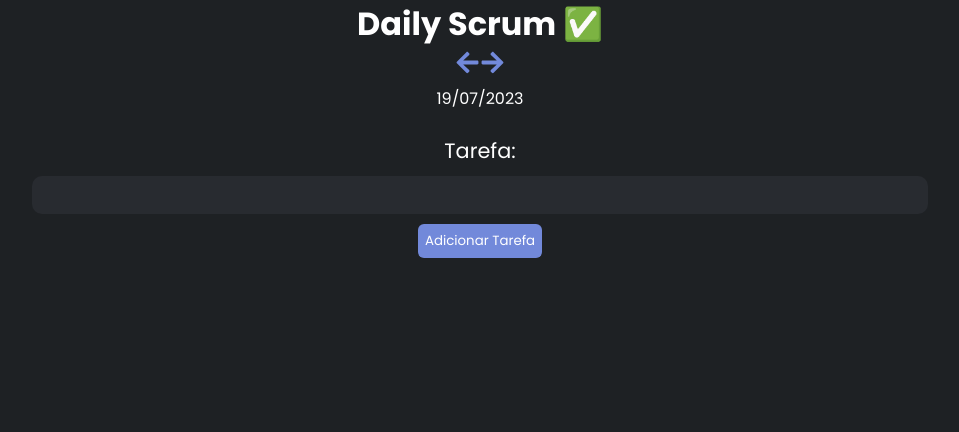
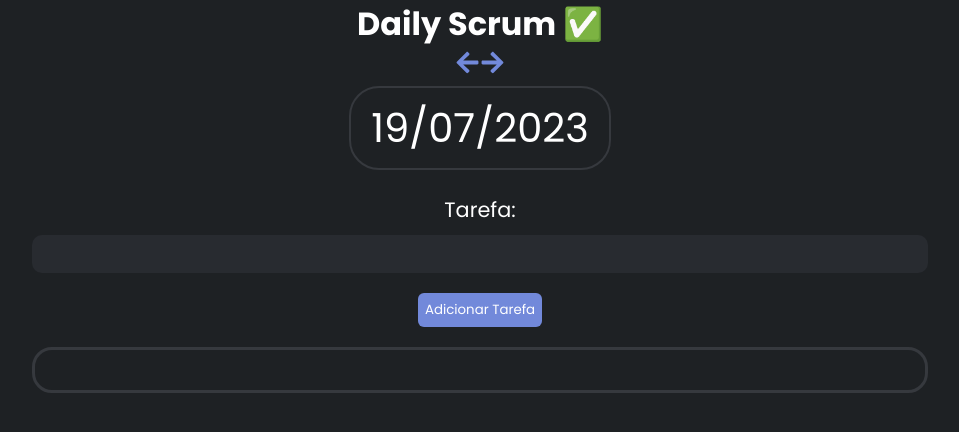
Before and after one commit to manosanti/daily-scrum, a React (Vite) app in the folder frontend/: page / in a window 1280 px wide. Shown: the top 432 px of the page, without its empty margins (160-1119 px from the left). Built offline with nearby package versions, Linux system fonts and the light colour scheme.

Commit message:
work-styled-commit

```diff
--- a/frontend/src/pages/Teste.jsx
+++ b/frontend/src/pages/Teste.jsx
@@ -17,6 +17,16 @@ const GlobalStyles = createGlobalStyle`
 const HeaderWrapper = styled.header`
   color: white;
   text-align: center;
+
+  p {
+    margin: 0 auto;
+    text-align: center !important;
+    font-size: 40px;
+    border-radius: 30px;
+    padding: 10px 20px;
+    border: 2px solid var(--gray);
+    width: min-content;
+  }
 
   button {
     cursor: pointer;
@@ -75,6 +85,7 @@ const FormWrapper = styled.form`
     border: none;
     border-radius: 6px;
     transition: .3s;
+    margin: 10px 0 20px 0;
 
     &:hover {
       transform: scale(1.04);
@@ -85,12 +96,14 @@ const FormWrapper = styled.form`
 
 const ListWrapper = styled.ul`
   list-style: none;
-  padding: 0;
+  border-radius: 20px;
+  padding: 30px 10px 10px 10px;
   color: white;
+  border: 3px solid var(--gray);
 
   h2 {
     color: white;
-    margin-bottom: 10px;
+    margin: 25px 0 10px 0;
   }
 `;
 
```
